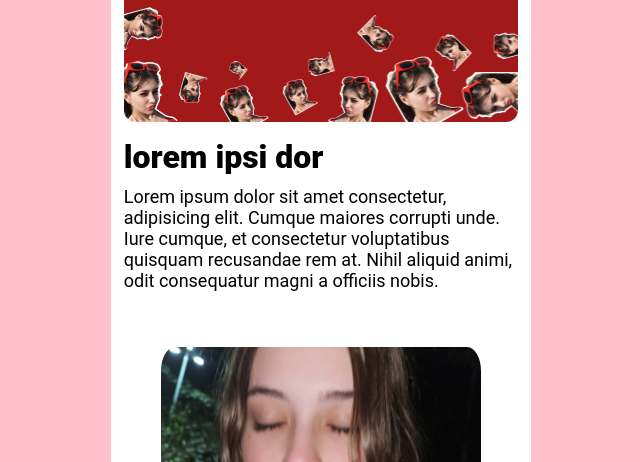
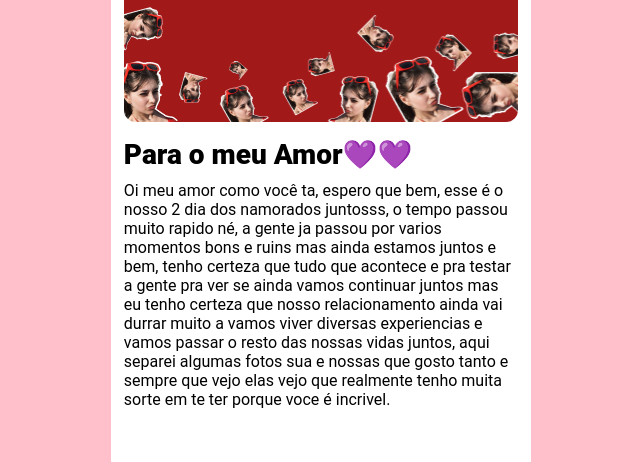
Before and after one commit to igor-002/valentines-day-marina-igor, a plain HTML site: page index.html in a window 1280 px wide. Shown: the part 313-775 px from the top of the page, without its empty margins (319-959 px from the left). Drawn offline with Linux system fonts and the light colour scheme.

Commit message:
adição de textos e estilizações

```diff
--- a/index.html
+++ b/index.html
@@ -29,10 +29,8 @@
 
             <div class="widget2">
                 <div class="text-inicio">
-                    <h1>lorem ipsi dor</h1>
-                    <p>Lorem ipsum dolor sit amet consectetur, adipisicing elit. Cumque maiores corrupti unde. Iure
-                        cumque, et consectetur voluptatibus quisquam recusandae rem at. Nihil aliquid animi, odit
-                        consequatur magni a officiis nobis.</p>
+                    <h1>Para o meu Amor💜💜</h1>
+                    <p>Oi meu amor como você ta, espero que bem, esse é o nosso 2 dia dos namorados juntosss, o tempo passou muito rapido né, a gente ja passou por varios momentos bons e ruins mas ainda estamos juntos e bem, tenho certeza que tudo que acontece e pra testar a gente pra ver se ainda vamos continuar juntos mas eu tenho certeza que nosso relacionamento ainda vai durrar muito a vamos viver diversas experiencias e vamos passar o resto das nossas vidas juntos, aqui separei algumas fotos sua e nossas que gosto tanto e sempre que vejo elas vejo que realmente tenho muita sorte em te ter porque voce é incrivel.</p>
                 </div>
             </div>
 
@@ -69,8 +67,8 @@
             </div>
 
             <div class="carrosel-text">
-                <h1>lorem ipsu</h1>
-                <p>Lorem, ipsum dolor sit amet consectetur adipisicing elit. Ad maiores tenetur aperiam cumque numquam. Quis porro corrupti expedita in, modi error vitae alias ullam amet reprehenderit quas voluptatum commodi asperiores!</p>
+                <h1>Como eu te amo</h1>
+                <p>você nao tem ideia do quanto eu te amo e te admiro, te amo de todas as formas e jeitos independente de como voce esta vou estar te admirando mesmo sem comentar, te amo de mais e você é o amor da minha vida com quero passar a vida inteira junto, Te amo Marina </p>
             </div>
 
 
--- a/style.css
+++ b/style.css
@@ -98,12 +98,12 @@ a {
 }
 
 .text-inicio h1{
-    font-size: 32px;
+    font-size: 28px;
     font-weight: 900;
 }
 
 .text-inicio p{
-    font-size: 18px;
+    font-size: 16px;
     font-weight: 400;
     padding-top: 10px;
     padding-bottom: 40px;
@@ -122,6 +122,8 @@ a {
     padding: 0px 10px;
 
 }
+
+
 
 .container-slider {
     display: flex;
```
